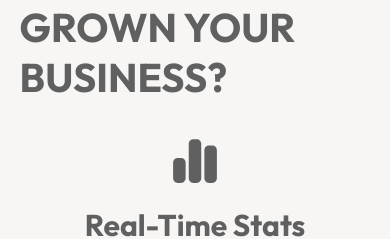
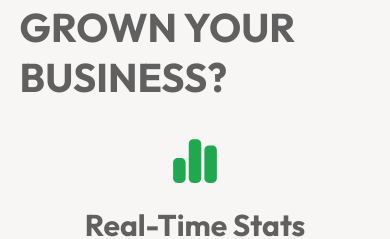
Before and after one commit to RevaGee/Cashio, a React (Create React App) app: page / in a window 390 px wide. Shown: the part 1060-1299 px from the top of the page. Built offline with nearby package versions, Linux system fonts and the light colour scheme.

Commit message:
corrected slider svg styles

```diff
--- a/src/components/Collages/styles.scss
+++ b/src/components/Collages/styles.scss
@@ -38,6 +38,11 @@
   height: 300px;
   margin: 3.5vw;
   cursor: pointer;
+  svg{
+    width: 74px;
+    height: 74px !important;
+    color: #1FA84F;
+  }
 
   &:hover{
     background-color: var(--header_color);
@@ -51,7 +56,6 @@
 .slick_slide{
   margin: 0 auto !important;
 }
-
 .media_slider{
   //margin-top: 100px;
   //height: 100vh;
@@ -132,8 +136,8 @@
       //height: 32vw;
       height: 275px;
       svg{
-        width: 50px;
-        height: 50px;
+        width: 50px !important;
+        height: 50px !important;
       }
     }
   }
```
